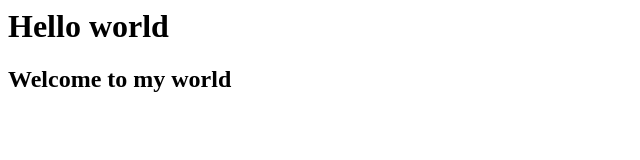
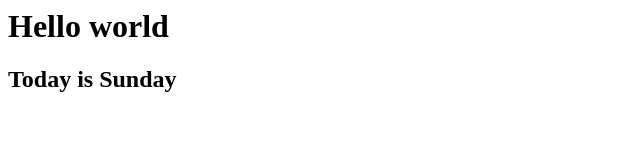
Before and after one commit to nsatwik/devlabs_jenkins-git-nginx, a plain HTML site: page index.html in a window 1280 px wide. Shown: the whole page, without its empty margins (0-640 px from the left). Drawn offline with Linux system fonts and the light colour scheme.

Commit message:
updated-index file

```diff
--- a/index.html
+++ b/index.html
@@ -1,5 +1,5 @@
 <html>
 	<title>Myworld.com</title>
 	<h1>Hello world</h1>
-	<h2>Welcome to my world</h2>
+	<h2>Today is Sunday</h2>
 </html>
```
